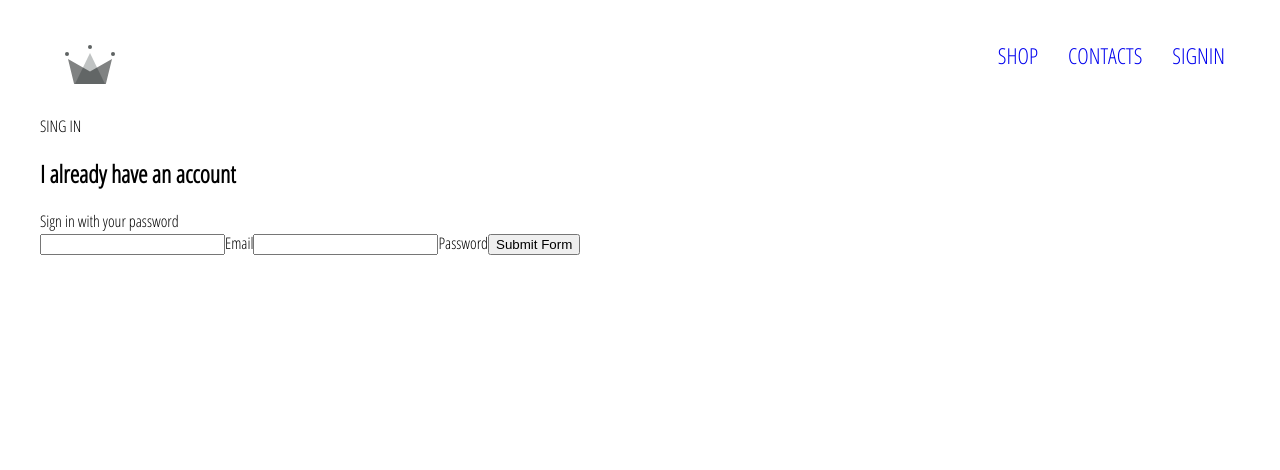
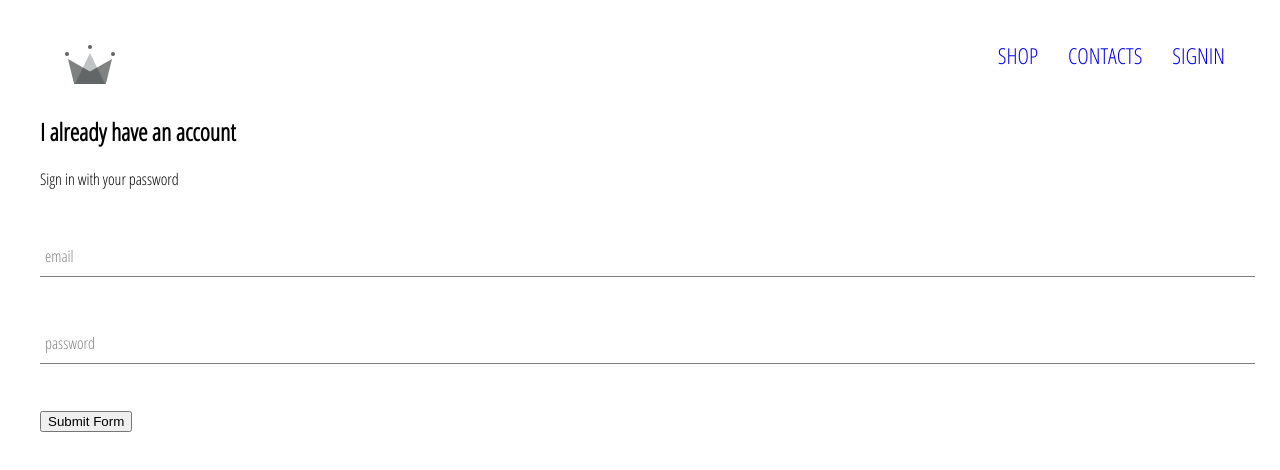
Before and after one commit to IMGarry/clothing-shop-ztm, a React (Create React App) app: page /signin in a window 1280 px wide. Shown: the top 470 px of the page. Built offline with nearby package versions, Linux system fonts and the light colour scheme; a web font is replaced by a local one.

Commit message:
add new components

```diff
--- a/src/components/form-input/form-input.component.jsx
+++ b/src/components/form-input/form-input.component.jsx
@@ -2,14 +2,21 @@ import React from 'react'
 
 import './form-input.styles.scss'
 
-const FormInput = ({handleChange, label, ...otherProps}) => (
-    <div className="group">
-        <input className="form-input" onChange={handleChange} {...otherProps}/>
-        {
-            label ? <label className={`${otherProps.value.length} ? 'shrink' : '' form-input-label`}></label> : null
-        }
+const FormInput = ({ handleChange, label, ...otherProps }) => (
+  <div className="group">
+    <input className="form-input" onChange={handleChange} {...otherProps} />
+
+    {label ? (
+      <label
+        className={`${
+          otherProps.value.length ? 'shrink' : ''
+        } form-input-label`}
+      >
         {label}
-    </div>
+      </label>
+    ) : null}
+
+  </div>
 )
 
 export default FormInput
--- a/src/components/sing-in/sign-in.component.jsx
+++ b/src/components/sing-in/sign-in.component.jsx
@@ -1,8 +1,10 @@
 import React from "react";
 import './sign-in.styles.scss';
+
+import FormInput from "../form-input/form-input.component";
 class SignIn extends React.Component {
-  constructor() {
-    super();
+  constructor(props) {
+    super(props);
 
     this.state = {
       email: "",
@@ -11,7 +13,7 @@ class SignIn extends React.Component {
     // this.onSubmit = this.onSubmit.bind(this)
   }
 
-  onSubmit = (event) => {
+  handleSubmit = (event) => {
     event.preventDefault();
     this.setState({ email: "", password: "" });
   };
@@ -23,28 +25,28 @@ class SignIn extends React.Component {
 
   render() {
     return (
-      <div className="">
-        <h2 className="">I already have an account</h2>
-        <span className="">Sign in with your password</span>
+      <div className="sign-in">
+        <h2>I already have an account</h2>
+        <span>Sign in with your password</span>
 
-        <form onSubmit={this.onSubmit}>
-          <input
-            name="email"
-            type="email"
+        <form onSubmit={this.handleSubmit}>
+        <FormInput
+            name='email'
+            type='email'
+            handleChange={this.handleChange}
             value={this.state.email}
+            label='email'
             required
-            onChange={this.handleChange}
           />
-          <label htmlFor="email">Email</label>
-
-          <input
-            name="password"
-            type="password"
+          <FormInput
+            name='password'
+            type='password'
             value={this.state.password}
+            handleChange={this.handleChange}
+            label='password'
             required
-            onChange={this.handleChange}
           />
-          <label htmlFor="password">Password</label>
+          {/* <label htmlFor="password">Password</label> */}
 
           <input name="submit" type="submit" value="Submit Form" />
         </form>
--- a/src/pages/sign-in-and-sing-up/sign-in-and-sing-up.component.jsx
+++ b/src/pages/sign-in-and-sing-up/sign-in-and-sing-up.component.jsx
@@ -1,12 +1,11 @@
 import React from 'react'
+import SignIn from '../../components/sing-in/sign-in.component'
 import './sign-in-and-sing-up.styles.scss'
-import SignIn from '../../components/sing-in/sign-in.component'
 
 const SignInAndSingUpPage = () => (
-  <div className="sign-in-and-sing-up">
-      SING IN
-      <SignIn/>
-      </div>
+  <div className="sign-in-and-sign-up">
+    <SignIn />
+  </div>
 )
 
 export default SignInAndSingUpPage
```
